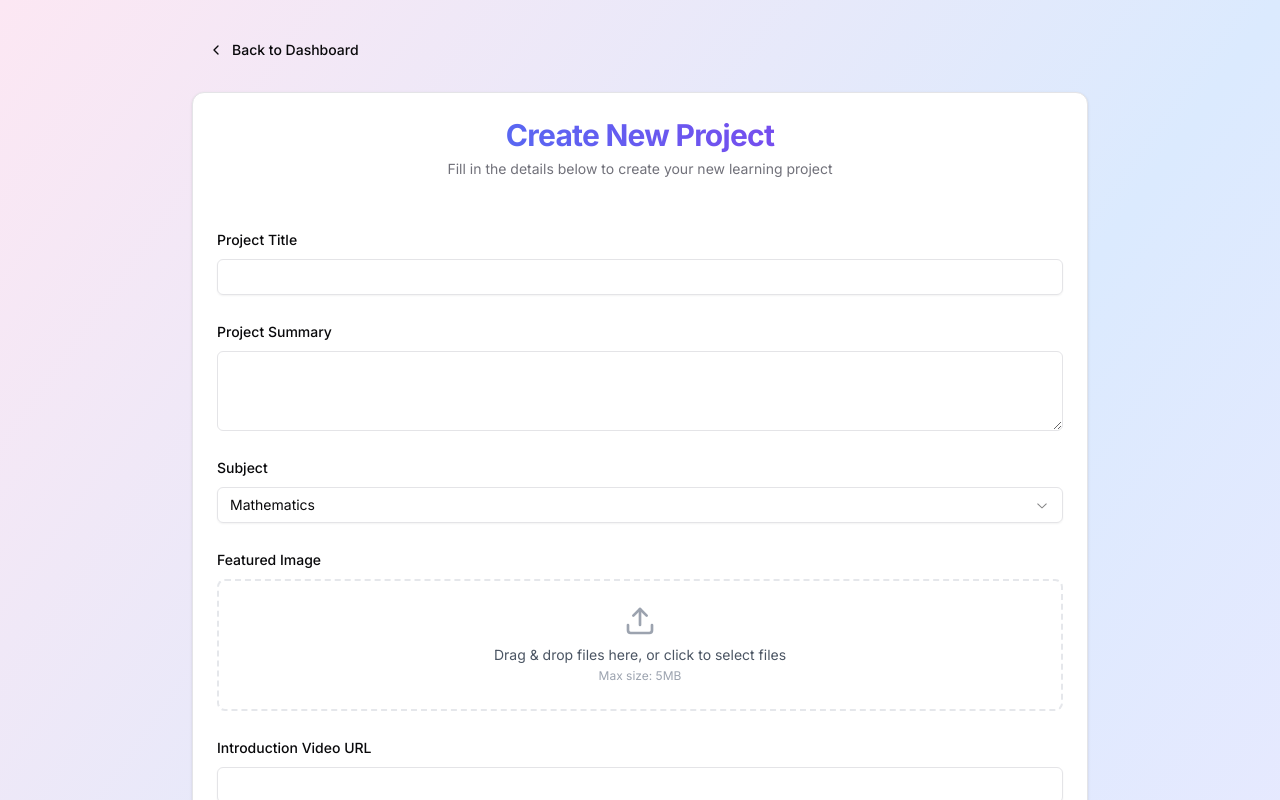
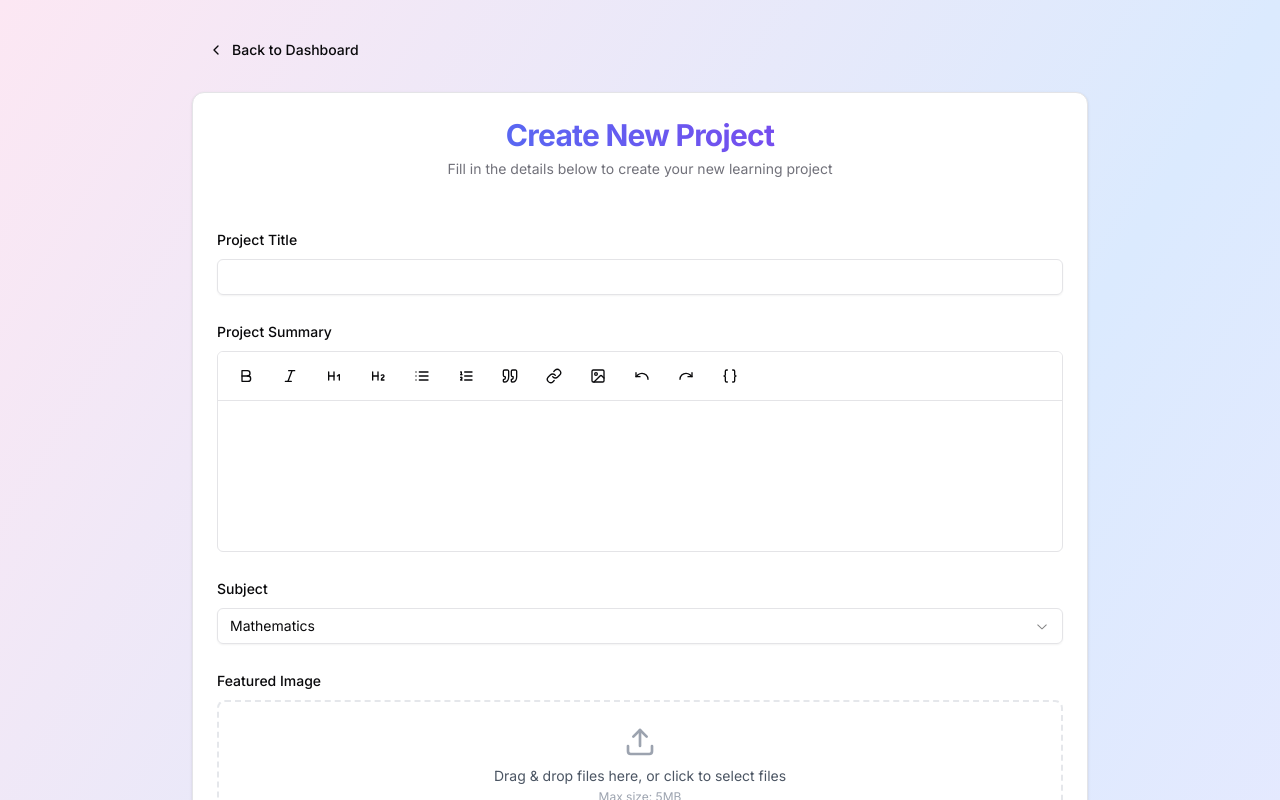
Before and after one commit to wielandsmith/projectpal, a Next.js app: page /projects/create in a window 1280 px wide. Shown: the top 800 px of the page. Built offline with nearby package versions, Linux system fonts and the light colour scheme; what @supabase/auth-helpers-nextjs would draw is missing.

Commit message:
text editor changes

```diff
--- a/src/app/projects/create/page.tsx
+++ b/src/app/projects/create/page.tsx
@@ -50,6 +50,7 @@ import {
   LessonTemplate
 } from '@/lib/templates/lesson-templates';
 import dynamic from 'next/dynamic';
+import { RichTextEditor } from '@/components/ui/rich-text-editor';
 
 const DragDropContext = dynamic(
   () => import('react-beautiful-dnd').then(mod => mod.DragDropContext),
@@ -600,12 +601,13 @@ export default function CreateProjectPage() {
 
               <div className="space-y-2">
                 <Label htmlFor="summary">Project Summary</Label>
-                <Textarea
-                  id="summary"
-                  name="summary"
+                <RichTextEditor
                   value={projectData.summary}
-                  onChange={handleInputChange}
-                  required
+                  onChange={(value) => {
+                    setProjectData(prev => ({ ...prev, summary: value }));
+                    setIsFormDirty(true);
+                  }}
+                  placeholder="Enter project summary..."
                 />
               </div>
 
@@ -1075,26 +1077,26 @@ export default function CreateProjectPage() {
               {/* Learning Objectives */}
               <div className="space-y-2">
                 <Label htmlFor="learningObjectives">Learning Objectives</Label>
-                <Textarea
-                  id="learningObjectives"
-                  name="learningObjectives"
+                <RichTextEditor
+                  value={projectData.learningObjectives}
+                  onChange={(value) => {
+                    setProjectData(prev => ({ ...prev, learningObjectives: value }));
+                    setIsFormDirty(true);
+                  }}
                   placeholder="What will students learn from this project?"
-                  value={projectData.learningObjectives}
-                  onChange={handleInputChange}
-                  className="min-h-[100px]"
                 />
               </div>
 
               {/* Prerequisites */}
               <div className="space-y-2">
                 <Label htmlFor="prerequisites">Prerequisites</Label>
-                <Textarea
-                  id="prerequisites"
-                  name="prerequisites"
+                <RichTextEditor
+                  value={projectData.prerequisites}
+                  onChange={(value) => {
+                    setProjectData(prev => ({ ...prev, prerequisites: value }));
+                    setIsFormDirty(true);
+                  }}
                   placeholder="What should students know before starting?"
-                  value={projectData.prerequisites}
-                  onChange={handleInputChange}
-                  className="min-h-[100px]"
                 />
               </div>
 
--- /dev/null
+++ b/src/components/ui/rich-text-editor.tsx
@@ -0,0 +1,237 @@
+'use client';
+
+import { useEditor, EditorContent } from '@tiptap/react';
+import StarterKit from '@tiptap/starter-kit';
+import Link from '@tiptap/extension-link';
+import Image from '@tiptap/extension-image';
+import BulletList from '@tiptap/extension-bullet-list';
+import OrderedList from '@tiptap/extension-ordered-list';
+import ListItem from '@tiptap/extension-list-item';
+import { Button } from './button';
+import {
+  Bold,
+  Italic,
+  List,
+  ListOrdered,
+  Link as LinkIcon,
+  Image as ImageIcon,
+  Heading1,
+  Heading2,
+  Quote,
+  Undo,
+  Redo,
+  Braces,
+} from 'lucide-react';
+import { useState } from 'react';
+import { Textarea } from './textarea';
+
+interface RichTextEditorProps {
+  value: string;
+  onChange: (value: string) => void;
+  placeholder?: string;
+}
+
+export function RichTextEditor({ value, onChange, placeholder }: RichTextEditorProps) {
+  const [showHtml, setShowHtml] = useState(false);
+  const [htmlValue, setHtmlValue] = useState(value);
+
+  const editor = useEditor({
+    extensions: [
+      StarterKit.configure({
+        bulletList: false,
+        orderedList: false,
+        blockquote: {
+          HTMLAttributes: {
+            class: 'border-l-4 border-gray-300 pl-4 my-4',
+          },
+        },
+      }),
+      BulletList.configure({
+        HTMLAttributes: {
+          class: 'list-disc ml-4',
+        },
+      }),
+      OrderedList.configure({
+        HTMLAttributes: {
+          class: 'list-decimal ml-4',
+        },
+      }),
+      ListItem,
+      Link.configure({
+        openOnClick: false,
+      }),
+      Image.configure({
+        inline: true,
+      }),
+    ],
+    content: value,
+    onUpdate: ({ editor }) => {
+      const html = editor.getHTML();
+      setHtmlValue(html);
+      onChange(html);
+    },
+    editorProps: {
+      attributes: {
+        class: 'prose dark:prose-invert max-w-none min-h-[150px] p-4 focus:outline-none',
+      },
+    },
+  });
+
+  const handleHtmlChange = (e: React.ChangeEvent<HTMLTextAreaElement>) => {
+    setHtmlValue(e.target.value);
+    editor?.commands.setContent(e.target.value);
+    onChange(e.target.value);
+  };
+
+  if (!editor) {
+    return null;
+  }
+
+  const toggleList = (type: 'bulletList' | 'orderedList') => {
+    if (type === 'bulletList') {
+      editor.chain().focus().toggleBulletList().run();
+    } else {
+      editor.chain().focus().toggleOrderedList().run();
+    }
+  };
+
+  return (
+    <div className="border rounded-md overflow-hidden">
+      <div className="border-b p-2 flex flex-wrap gap-1 sticky top-0 bg-background z-10">
+        <Button
+          type="button"
+          variant="ghost"
+          size="sm"
+          onClick={() => editor.chain().focus().toggleBold().run()}
+          className={editor.isActive('bold') ? 'bg-muted' : ''}
+        >
+          <Bold className="h-4 w-4" />
+        </Button>
+        <Button
+          type="button"
+          variant="ghost"
+          size="sm"
+          onClick={() => editor.chain().focus().toggleItalic().run()}
+          className={editor.isActive('italic') ? 'bg-muted' : ''}
+        >
+          <Italic className="h-4 w-4" />
+        </Button>
+        <Button
+          type="button"
+          variant="ghost"
+          size="sm"
+          onClick={() => editor.chain().focus().toggleHeading({ level: 1 }).run()}
+          className={editor.isActive('heading', { level: 1 }) ? 'bg-muted' : ''}
+        >
+          <Heading1 className="h-4 w-4" />
+        </Button>
+        <Button
+          type="button"
+          variant="ghost"
+          size="sm"
+          onClick={() => editor.chain().focus().toggleHeading({ level: 2 }).run()}
+          className={editor.isActive('heading', { level: 2 }) ? 'bg-muted' : ''}
+        >
+          <Heading2 className="h-4 w-4" />
+        </Button>
+        <Button
+          type="button"
+          variant="ghost"
+          size="sm"
+          onClick={() => toggleList('bulletList')}
+          className={editor.isActive('bulletList') ? 'bg-muted' : ''}
+        >
+          <List className="h-4 w-4" />
+        </Button>
+        <Button
+          type="button"
+          variant="ghost"
+          size="sm"
+          onClick={() => toggleList('orderedList')}
+          className={editor.isActive('orderedList') ? 'bg-muted' : ''}
+        >
+          <ListOrdered className="h-4 w-4" />
+        </Button>
+        <Button
+          type="button"
+          variant="ghost"
+          size="sm"
+          onClick={() => editor.chain().focus().toggleBlockquote().run()}
+          className={editor.isActive('blockquote') ? 'bg-muted' : ''}
+        >
+          <Quote className="h-4 w-4" />
+        </Button>
+        <Button
+          type="button"
+          variant="ghost"
+          size="sm"
+          onClick={() => {
+            const url = window.prompt('Enter the URL');
+            if (url) {
+              editor.chain().focus().setLink({ href: url }).run();
+            }
+          }}
+          className={editor.isActive('link') ? 'bg-muted' : ''}
+        >
+          <LinkIcon className="h-4 w-4" />
+        </Button>
+        <Button
+          type="button"
+          variant="ghost"
+          size="sm"
+          onClick={() => {
+            const url = window.prompt('Enter the image URL');
+            if (url) {
+              editor.chain().focus().setImage({ src: url }).run();
+            }
+          }}
+        >
+          <ImageIcon className="h-4 w-4" />
+        </Button>
+        <Button
+          type="button"
+          variant="ghost"
+          size="sm"
+          onClick={() => editor.chain().focus().undo().run()}
+        >
+          <Undo className="h-4 w-4" />
+        </Button>
+        <Button
+          type="button"
+          variant="ghost"
+          size="sm"
+          onClick={() => editor.chain().focus().redo().run()}
+        >
+          <Redo className="h-4 w-4" />
+        </Button>
+        <Button
+          type="button"
+          variant="ghost"
+          size="sm"
+          onClick={() => setShowHtml(!showHtml)}
+          className={showHtml ? 'bg-muted' : ''}
+        >
+          <Braces className="h-4 w-4" />
+        </Button>
+      </div>
+
+      {showHtml ? (
+        <div className="relative">
+          <Textarea
+            value={htmlValue}
+            onChange={handleHtmlChange}
+            className="font-mono text-sm p-4 min-h-[150px] focus:outline-none"
+            placeholder="Edit HTML directly..."
+          />
+        </div>
+      ) : (
+        <div
+          className="relative"
+          onClick={() => editor.chain().focus().run()}
+        >
+          <EditorContent editor={editor} />
+        </div>
+      )}
+    </div>
+  );
+}
```
Also changed, not shown: package.json (+9 -0 lines), 1 other file (tests, documents, lock files or other folders).
